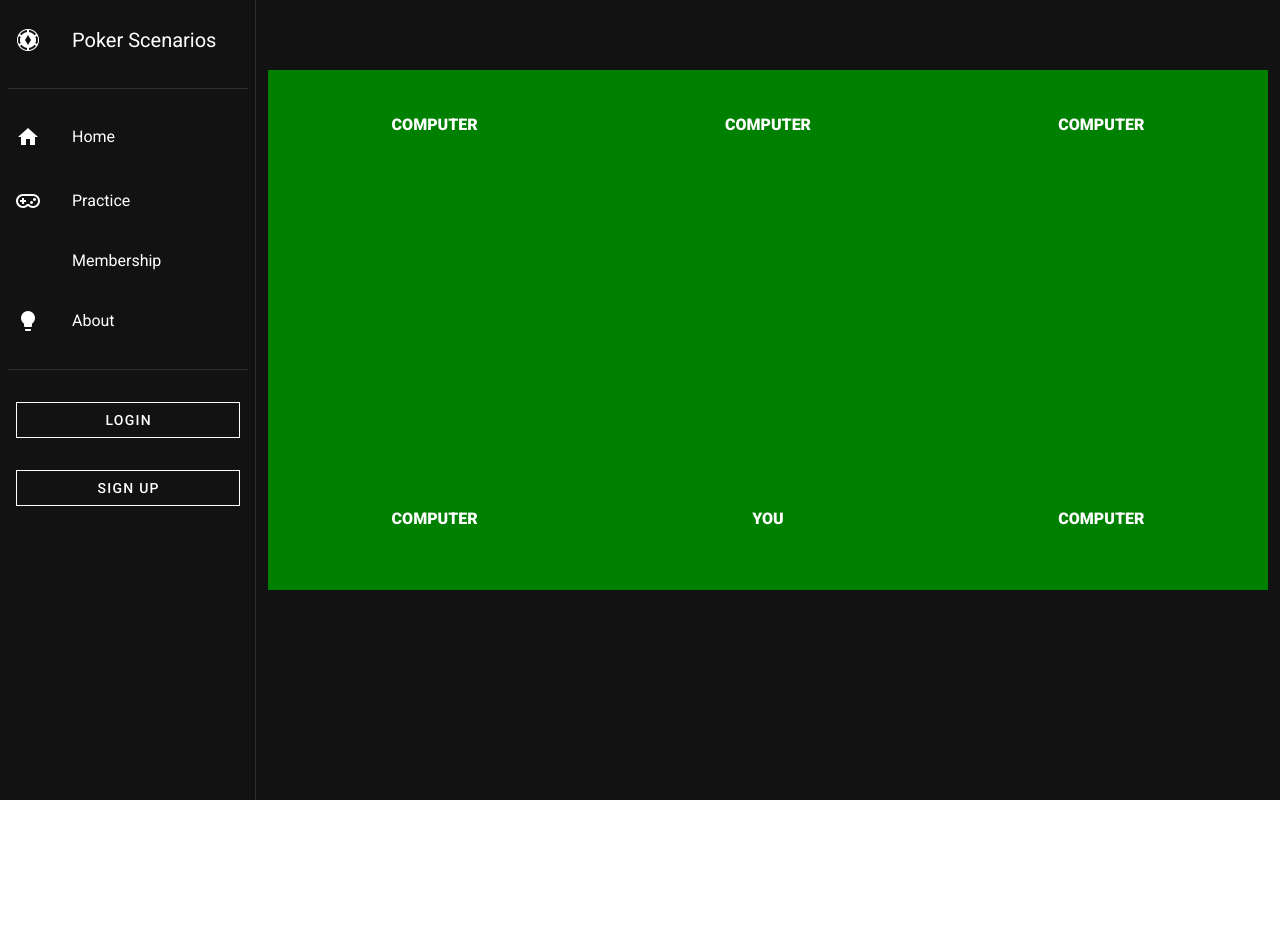
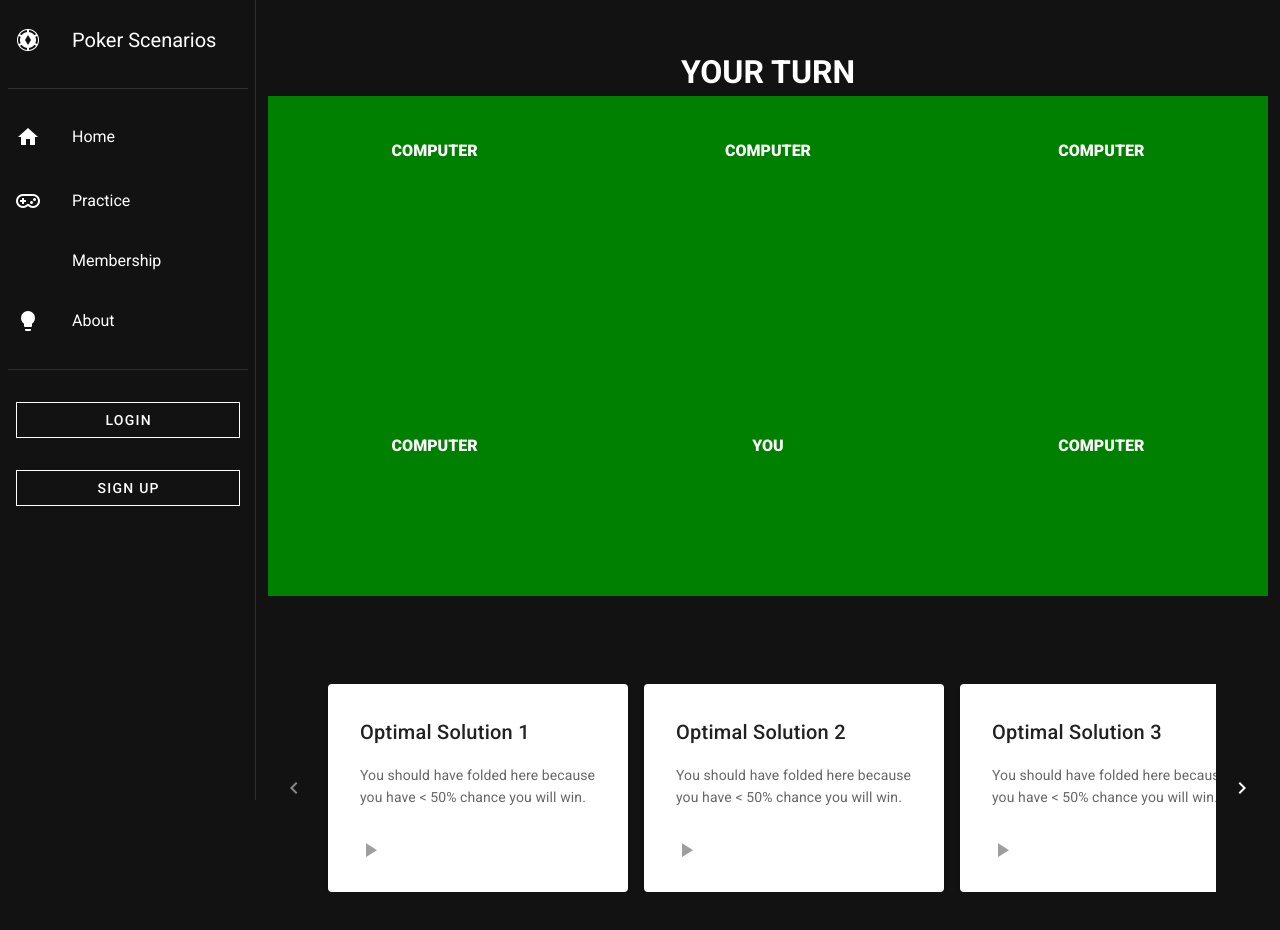
Before and after one commit to samcparker/pokerscenarios, a Nuxt app: page /practice in a window 1280 px wide. Shown: the top 930 px of the page. Before the commit the page ends 800 px from the top, so only its background shows below. Built offline with nearby package versions, Linux system fonts and the light colour scheme.

Commit message:
added timeline

```diff
--- a/pages/practice.vue
+++ b/pages/practice.vue
@@ -1,5 +1,8 @@
 <template>
-  <v-container fill-height>
+  <v-container class="py-15"  fill-height>
+    <v-row justify="center">
+       <h1>YOUR TURN</h1>
+    </v-row>
     <v-row class="mx-0" justify="center">
 
       <!-- <v-col v-for="n in 50" :key="n" style="min-width: 100px; max-width: 100px;">
@@ -16,24 +19,7 @@
             </v-row>
         </v-row> -->
 
-      <v-container style="max-width: 1200px; height: 100%; background-color: green" fill-height>
-        <!-- <v-row justify="center">
-            <v-col class="card">
-              <v-img src="/10c.png"></v-img>
-            </v-col>
-            <v-col class="card">
-              <v-img src="/10c.png"></v-img>
-            </v-col>
-            <v-col class="card">
-              <v-img src="/10c.png"></v-img>
-            </v-col>
-            <v-col class="card">
-              <v-img src="/10c.png"></v-img>
-            </v-col>
-            <v-col class="card">
-              <v-img src="/10c.png"></v-img>
-            </v-col>
-          </v-row> -->
+      <v-container style="max-width: 1200px; height: 500px; background-color: green" fill-height>
 
         <v-row style="transform: translateY(-100px)">
           <v-col cols="4">
@@ -95,7 +81,7 @@
             <v-img src="/card-back.png"></v-img>
           </v-col>
         </v-row>
-        <v-row style="transform: translateY(100px)">
+        <v-row style="transform: translateY(0px)">
           <v-col cols="4">
             <v-row justify="center">
               <v-col cols="12">
@@ -142,11 +128,20 @@
       </v-container>
 
     </v-row>
-        <v-row style="width: 100%; background-color: white">
-            <v-slide-group>
-                <v-slide-item>
+        <v-row style="width: 100%; margin-top: 100px" class="mx-0">
+            <v-slide-group
+              show-arrows>
+                <v-slide-item v-for="n in 10" :key="n" class="pa-4 mx-2" style="max-width: 300px">
+                    <v-card light>
+                      <v-card-title>Optimal Solution {{ n }}</v-card-title>
+                      <v-card-text>You should have folded here because you have < 50% chance you will win.</v-card-text>
+                      <v-card-actions>
+                        <v-btn icon><v-icon color="grey">mdi-play</v-icon></v-btn>
+                      </v-card-actions>
+                    </v-card>
+                </v-slide-item>
 
-                </v-slide-item>
+
             </v-slide-group>
         </v-row>
   </v-container>
@@ -163,6 +158,7 @@
   .card {
     min-width: 100px;
     max-width: 100px;
+    box-shadow: 1ch;
   }
 
   p {
```
